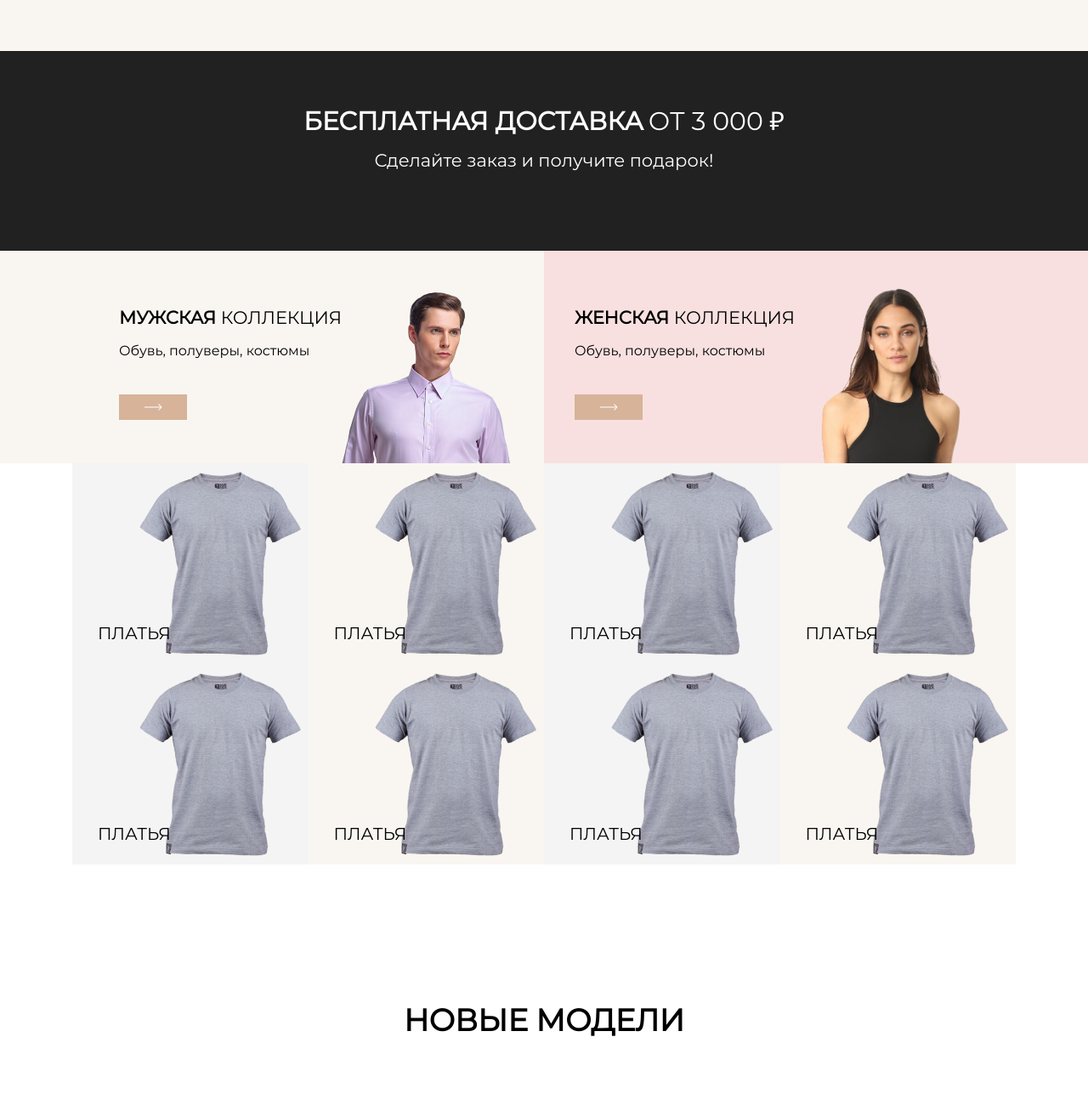
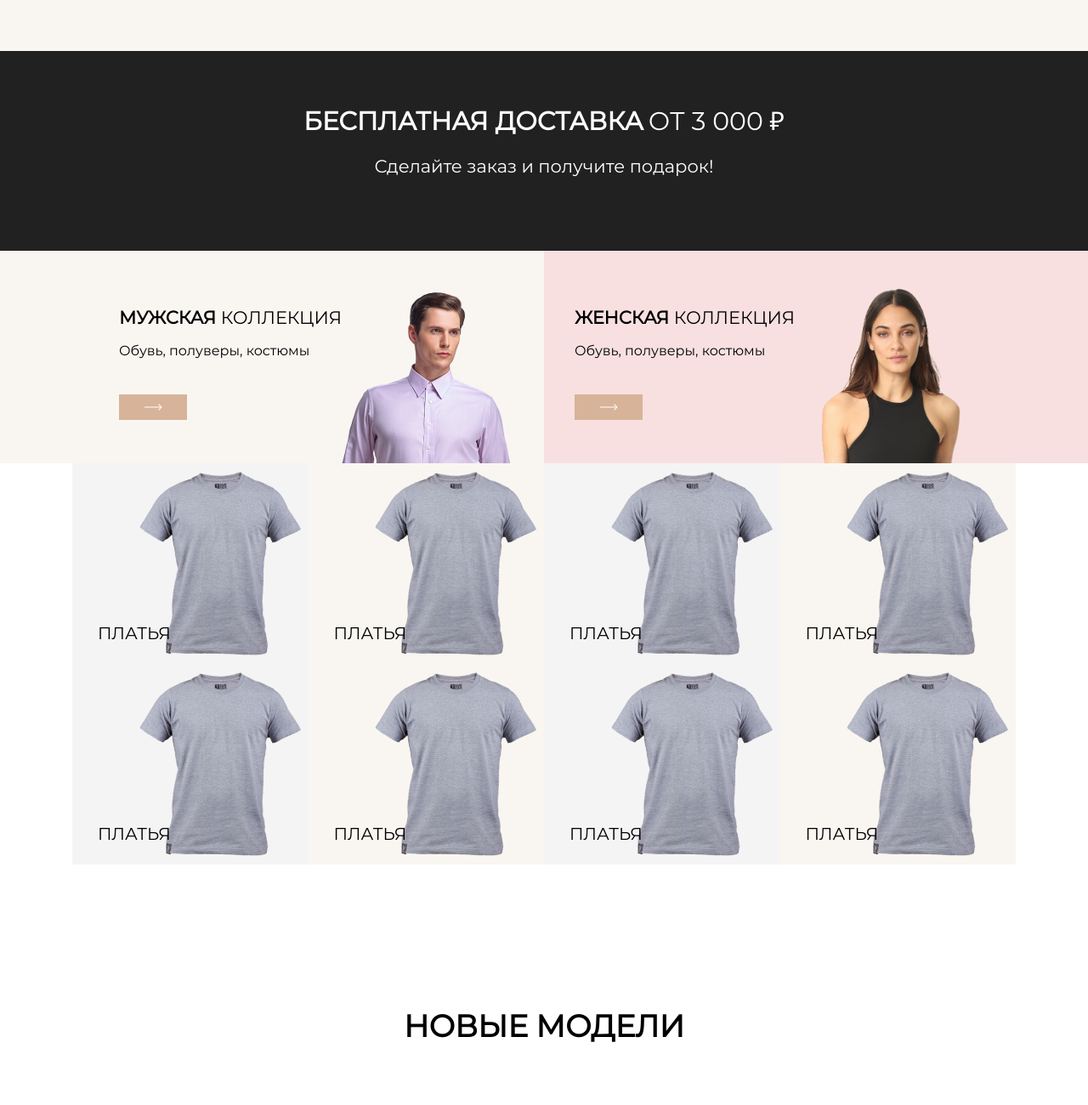
Before and after one commit to k-shiz/adaptivest, a plain HTML site: page index.html in a window 1280 px wide. Shown: the part 740-2040 px from the top of the page at 85% size. Drawn offline with Linux system fonts and the light colour scheme.

Commit message:
Add files via upload

```diff
--- a/styles/styles.css
+++ b/styles/styles.css
@@ -148,7 +148,7 @@ a {
   font-size: 55px;
   text-transform: uppercase;
 }
-.slider__controls{
+.slider__controls {
   display: flex;
   justify-content: center;
   margin-top: auto;
@@ -211,6 +211,7 @@ a {
 
 .delivery__h2 {
   font-size: 30px;
+  line-height: 2.25rem;
   display: flex;
   align-items: center;
   justify-content: center;
@@ -357,6 +358,7 @@ a {
 
 .new__h1 {
   font-size: 36px;
+  line-height: 2.25rem;
   font-weight: 700;
   text-align: center;
   text-transform: uppercase;
```
